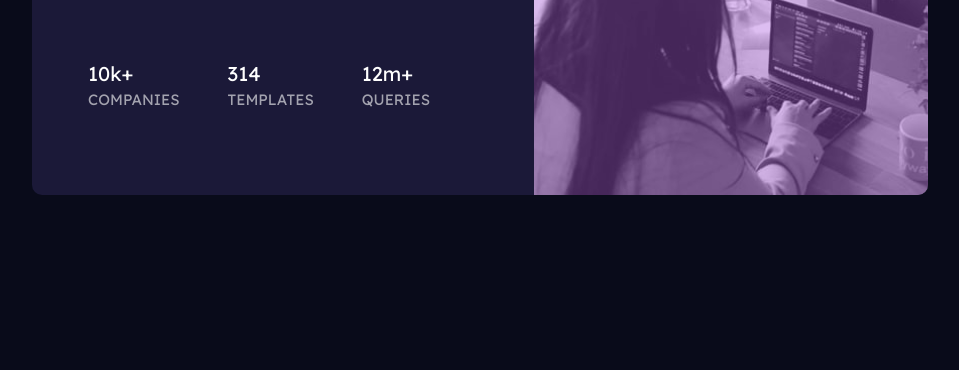
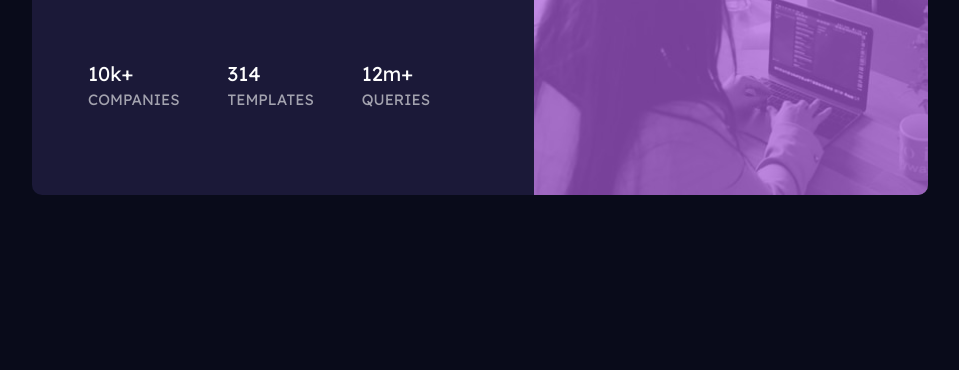
Before and after one commit to ijbenton/stats-preview-card-component, a plain HTML site: page dist/index.html in a window 1280 px wide. Shown: the part 430-800 px from the top of the page, without its empty margins (160-1119 px from the left). Drawn offline with Linux system fonts and the light colour scheme.

Commit message:
accessibility update

```diff
--- a/dist/index.html
+++ b/dist/index.html
@@ -16,15 +16,16 @@
 </head>
 
 <body>
+  <main>
     <section class="card">
       <div class="card__img">
         <div class="card__img--overlay"></div>
       </div>
       <div class="card__info">
-      <h2 class="card__title">
+        <h1 class="card__title">
           Get <span class="highlight">insights</span> that help your business
           grow.
-      </h2>
+        </h1>
         <p class="card__description">
           Discover the benefits of data analytics and make better decisions
           regarding revenue, customer experience, and overall efficiency.
@@ -36,6 +37,7 @@
           </ul>
         </div>
     </section>
+  </main>
 </body>
 
 </html>
--- a/scss/_variables.scss
+++ b/scss/_variables.scss
@@ -1,7 +1,7 @@
 $background: hsl(233, 47%, 7%);
 $primary: hsl(244, 38%, 16%);
 $secondary: hsl(277, 64%, 61%);
-$secondary-transparent: hsla(277, 64%, 61%, 0.4);
+$secondary-transparent: hsla(277, 64%, 61%, 0.7);
 $white: hsl(0, 0%, 100%);
 $offwhite-primary: hsla(0, 0%, 100%, 0.75);
 $offwhite-secondary: hsla(0, 0%, 100%, 0.6);
--- a/scss/style.scss
+++ b/scss/style.scss
@@ -10,8 +10,12 @@ html {
 }
 body {
   height: 100%;
+  font-size: 15px;
+}
+
+main {
+  height: 100%;
   background-color: $background;
-  font-size: 15px;
   display: flex;
   justify-content: center;
   align-items: center;
```
Also changed, not shown: dist/css/style.css, 1 other file. Lines whose indentation alone changed are shown as unchanged.
